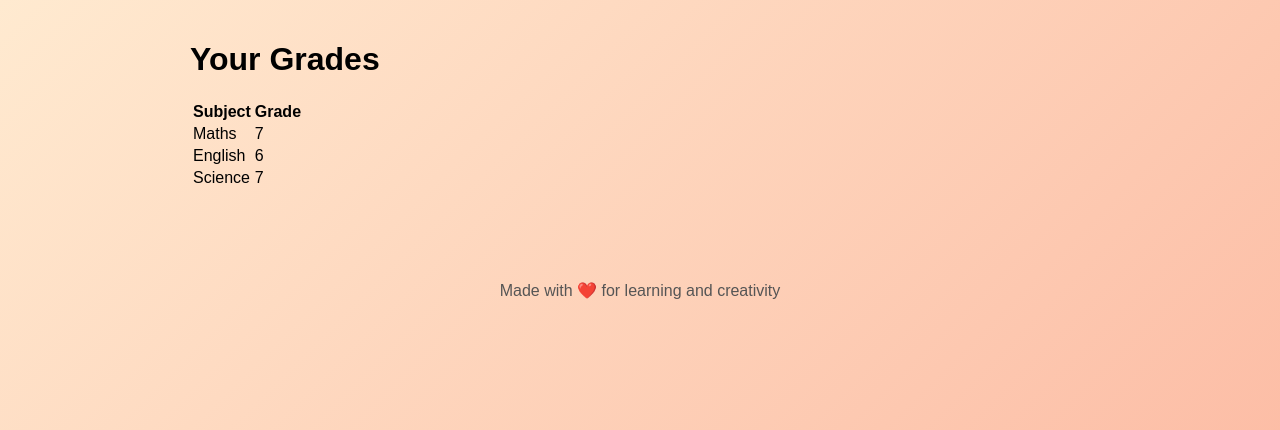
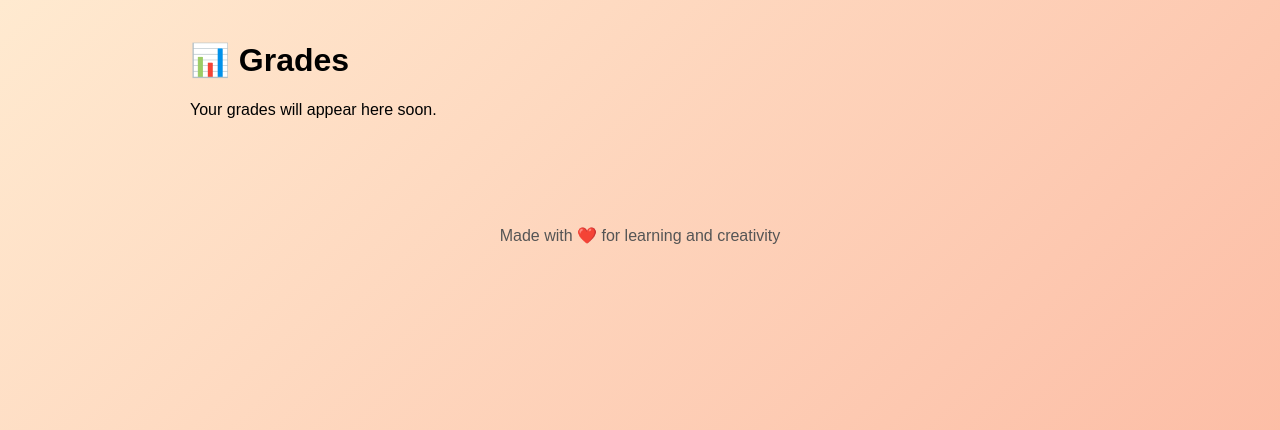
Before and after one commit to krisome01/school-portal, a Flask app: a page that uses templates/grades.html in a window 1280 px wide. Shown: the part 78-508 px from the top of the page. Run offline with Flask 3, Linux system fonts and the light colour scheme.

Commit message:
Update grades.html

```diff
--- a/templates/grades.html
+++ b/templates/grades.html
@@ -1,13 +1,5 @@
 {% extends "layout.html" %}
 {% block content %}
-
-<h1>Your Grades</h1>
-
-<table>
-    <tr><th>Subject</th><th>Grade</th></tr>
-    <tr><td>Maths</td><td>7</td></tr>
-    <tr><td>English</td><td>6</td></tr>
-    <tr><td>Science</td><td>7</td></tr>
-</table>
-
+<h1>📊 Grades</h1>
+<p>Your grades will appear here soon.</p>
 {% endblock %}
```
